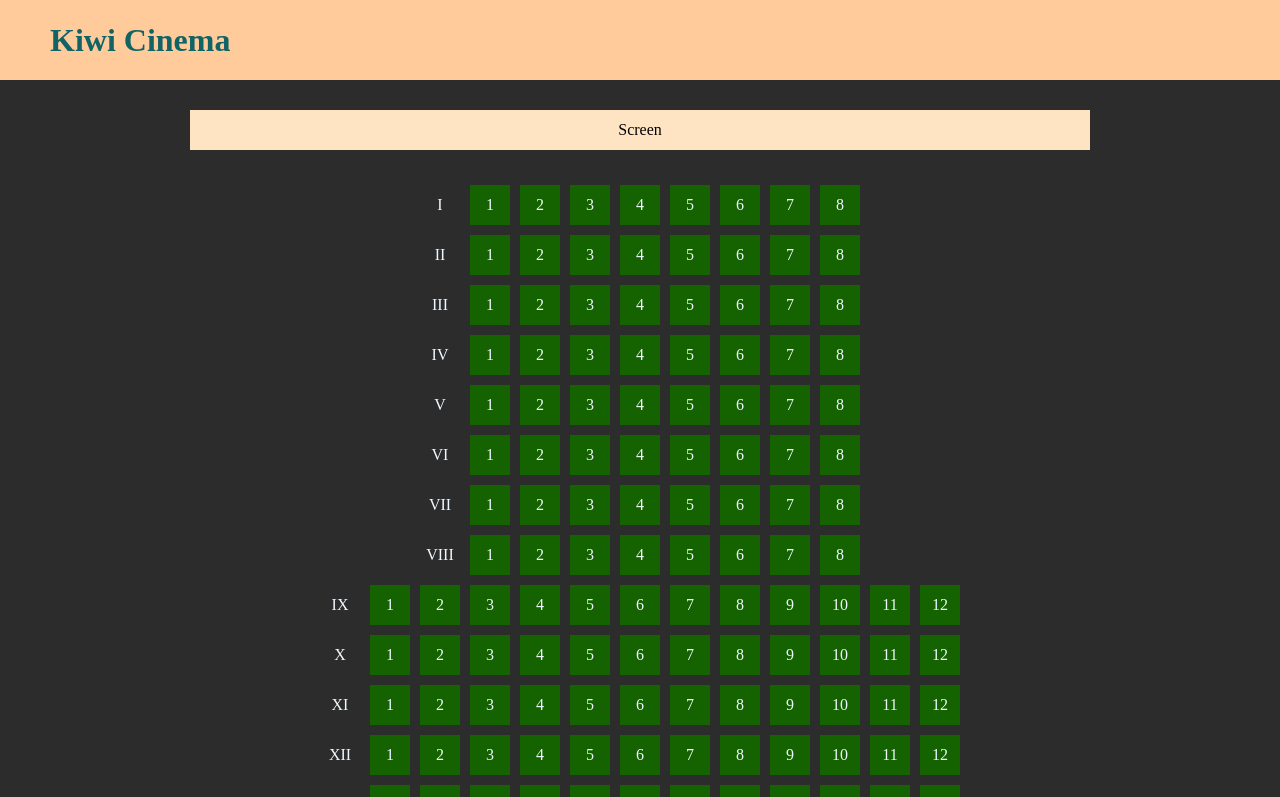
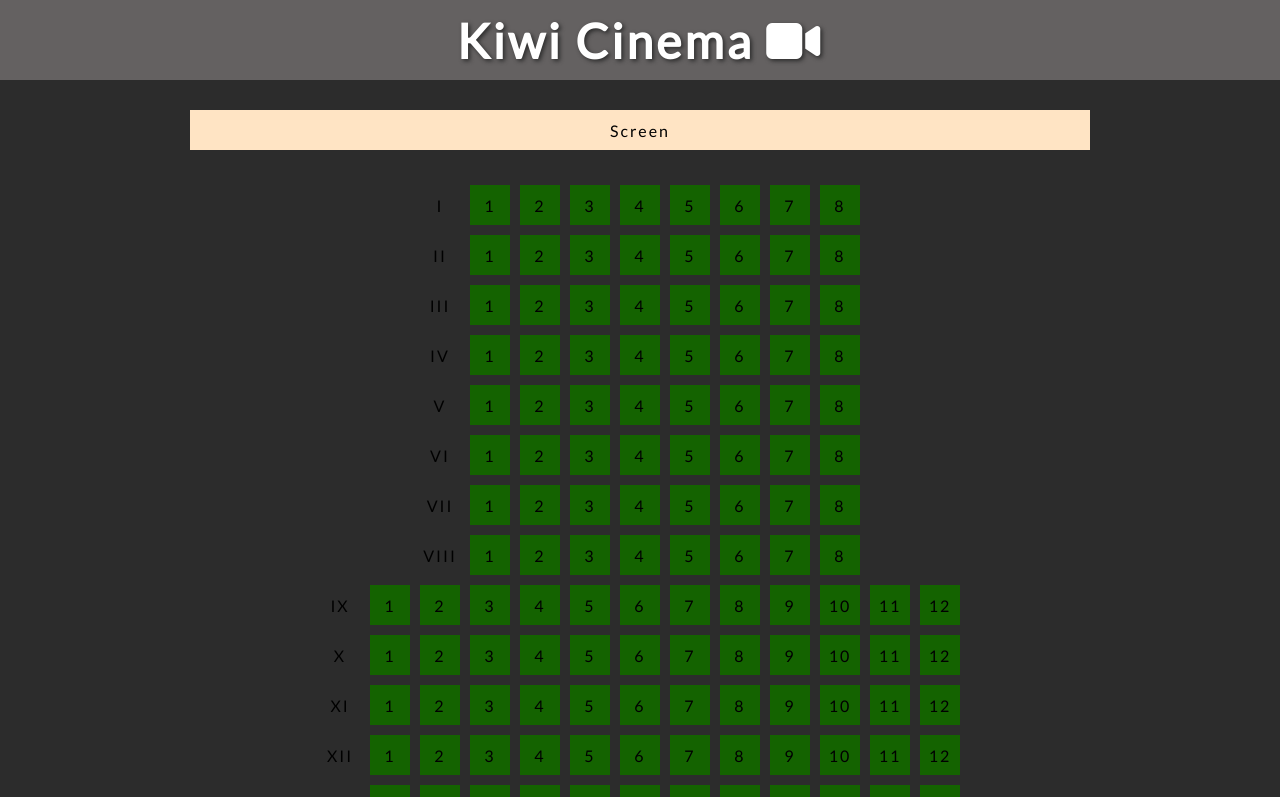
Before and after one commit to codersCampKiwiTeam/Cinema-App, a React (Create React App) app: page /reservation-final-step in a window 1280 px wide. Shown: the top 797 px of the page. Built offline with nearby package versions, Linux system fonts and the light colour scheme; no server answers.

Commit message:
Add CSS style

```diff
--- a/package.json
+++ b/package.json
@@ -3,6 +3,7 @@
   "version": "0.1.0",
   "private": true,
   "dependencies": {
+    "@fortawesome/react-fontawesome": "^0.1.5",
     "axios": "^0.19.0",
     "config": "^3.2.3",
     "cors": "^2.8.5",
--- a/public/index.html
+++ b/public/index.html
@@ -24,6 +24,7 @@
       work correctly both with client-side routing and a non-root public URL.
       Learn how to configure a non-root public URL by running `npm run build`.
     -->
+    <script src="https://kit.fontawesome.com/cf9e7faa10.js" crossorigin="anonymous"></script>
     <title>Kino App</title>
   </head>
   <body>
--- a/src/components/Header.css
+++ b/src/components/Header.css
@@ -1,3 +1,5 @@
+@import url('https://fonts.googleapis.com/css?family=Lato&display=swap');
+
 header {
     background-color: var(--light-secondary);
     height: 80px;
@@ -5,6 +7,11 @@ header {
     align-items: center;
     padding: 0 50px;
     color: var(--main-color);
+    justify-content: center;
+    font-family: 'Lato', sans-serif;
+    font-size: 24px;
+    letter-spacing: 3px;
+    text-shadow: 2px 2px 4px rgb(44, 44, 44);
 }
 
 header h1 {
--- a/src/components/Header.js
+++ b/src/components/Header.js
@@ -1,12 +1,13 @@
 import React from 'react';
 import "./Header.css";
+// import { FontAwesomeIcon } from "@fortawesome/react-fontawesome";
 
 class Header extends React.Component {
     render() {
         return (
             <header>
                 <a href="/">
-                    <h1>Kiwi Cinema</h1>
+                    <h1>Kiwi Cinema <i class="fas fa-video"></i></h1>
                 </a>
             </header>
         )
--- a/src/index.css
+++ b/src/index.css
@@ -1,8 +1,10 @@
+@import url('https://fonts.googleapis.com/css?family=Lato&display=swap');
+
 :root {
-    --main-color: #116466;
-    --light-main: #D1E8E2;
-    --secondary-color: #DCB08C;
-    --light-secondary: #FFCB9A;
+    --main-color: rgb(255, 255, 255);
+    --light-main: rgb(97, 2, 2);
+    --secondary-color: rgb(8, 8, 8);
+    --light-secondary: rgb(100, 97, 97);
 }
 
 * {
@@ -12,7 +14,9 @@
 
 body {
     background-color: rgb(44, 44, 44);
-    color: aliceblue;
+    text-align: center;
+    font-family: 'Lato', sans-serif;
+    letter-spacing: 2px;
 }
 
 a {
```
Also changed, not shown: 1 other file (tests, documents, lock files or other folders).
